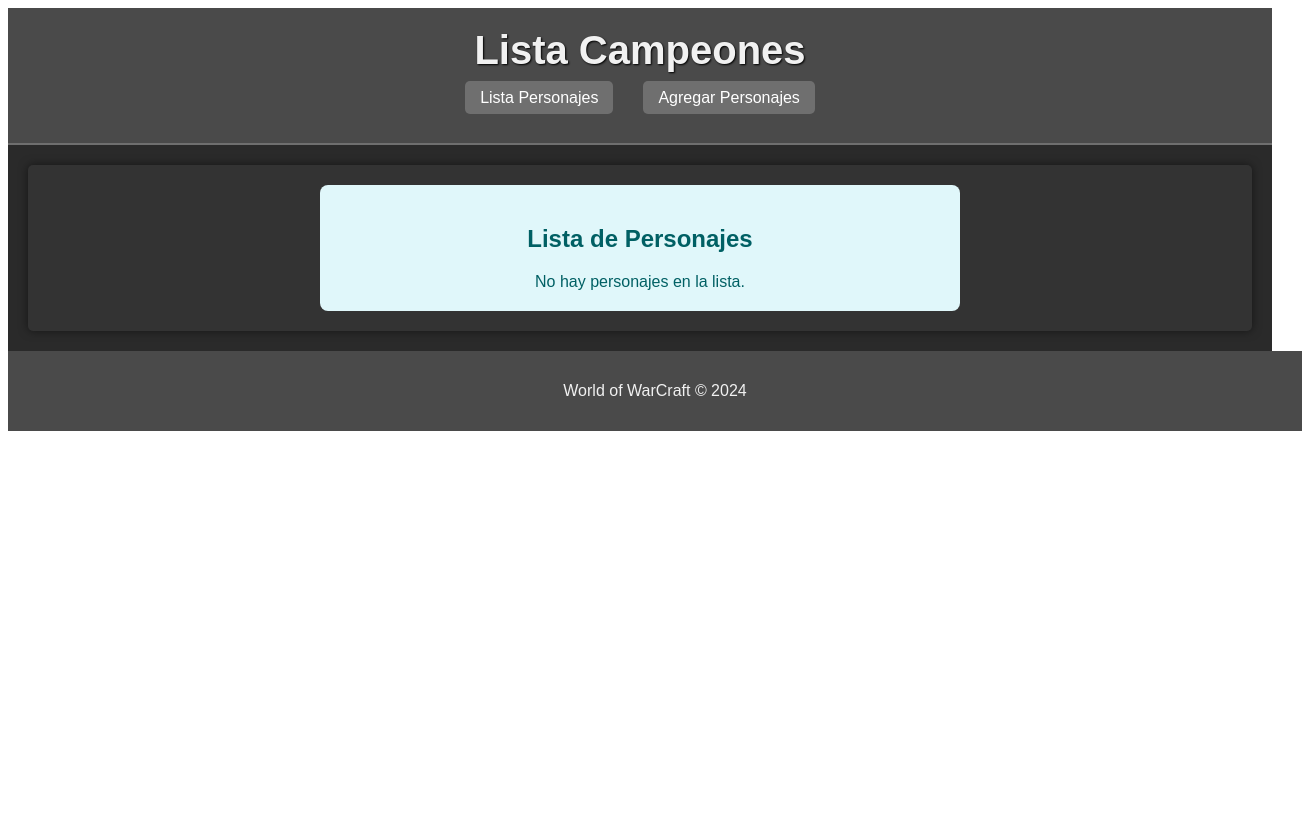
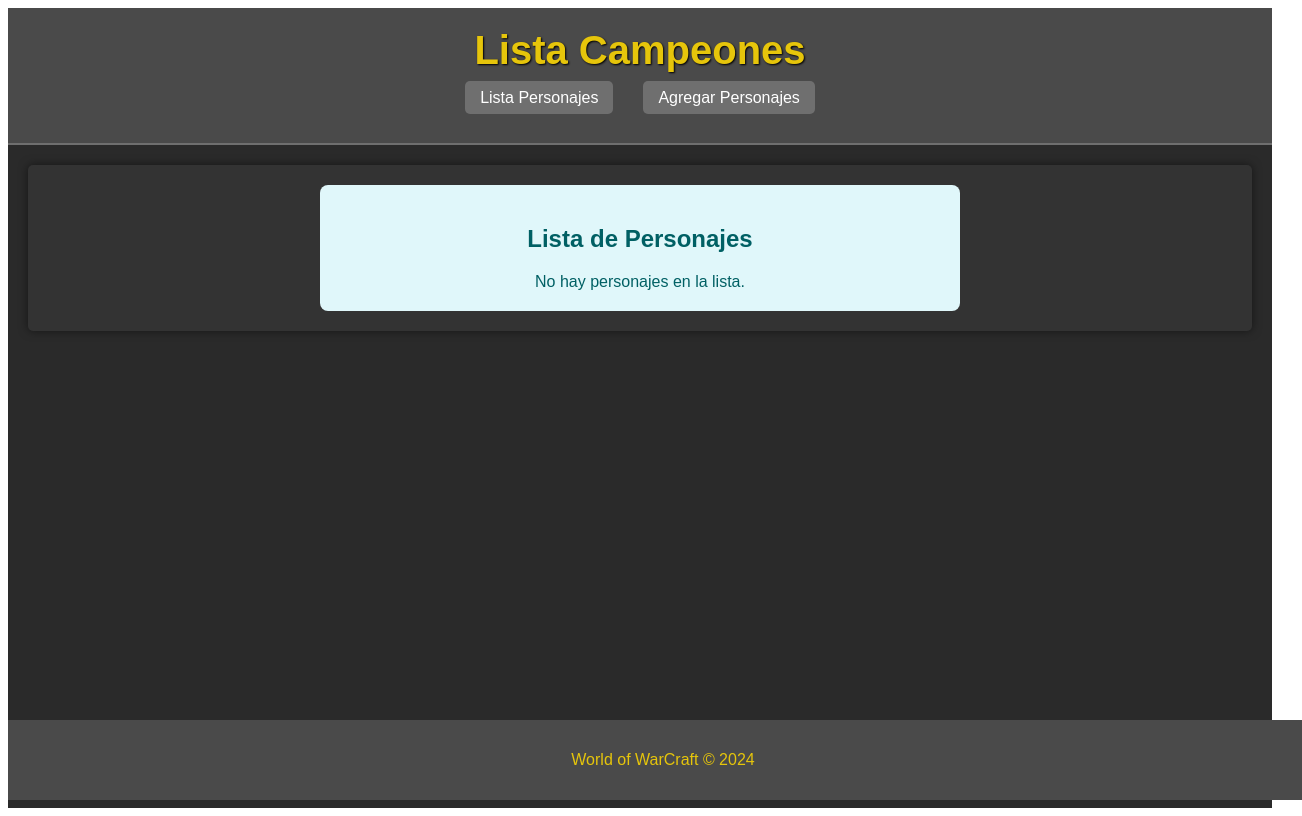
Before and after one commit to FedeAltava/ProyectoWorldOfWarcraft, an Angular app: page /list in a window 1280 px wide. Shown: the whole page, 1302 px wide, since content can reach past the window. Built offline with nearby package versions, Linux system fonts and the light colour scheme.

Commit message:
colores cambiados

```diff
--- a/src/app/app.component.css
+++ b/src/app/app.component.css
@@ -5,6 +5,7 @@
     background-color: #2a2a2a;
     margin: 0;
     padding: 0;
+    height: 100vh;
   }
 
 
@@ -13,6 +14,7 @@
     padding: 20px;
     text-align: center;
     border-bottom: 2px solid #6f6f6f;
+    color:rgb(230, 197, 11);
   }
   .main-header h1 {
     margin: 0;
@@ -68,7 +70,8 @@
     color: #f1f1f1;
     text-align: center;
     padding: 15px;
-    position: relative;
+    position: fixed;
     bottom: 0;
     width: 100%;
+    color:rgb(230, 197, 11);
   }
```
